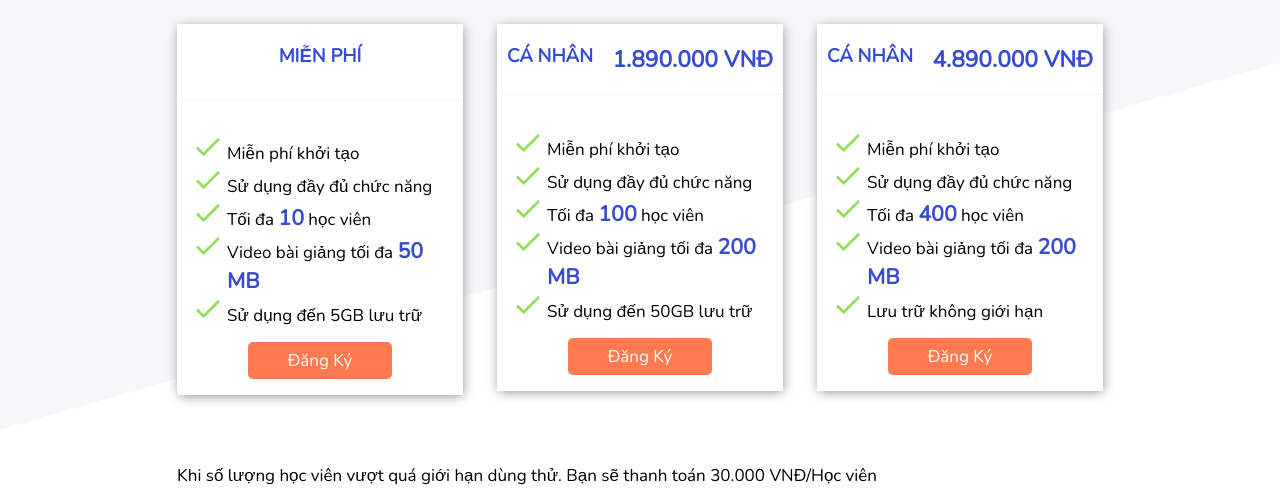
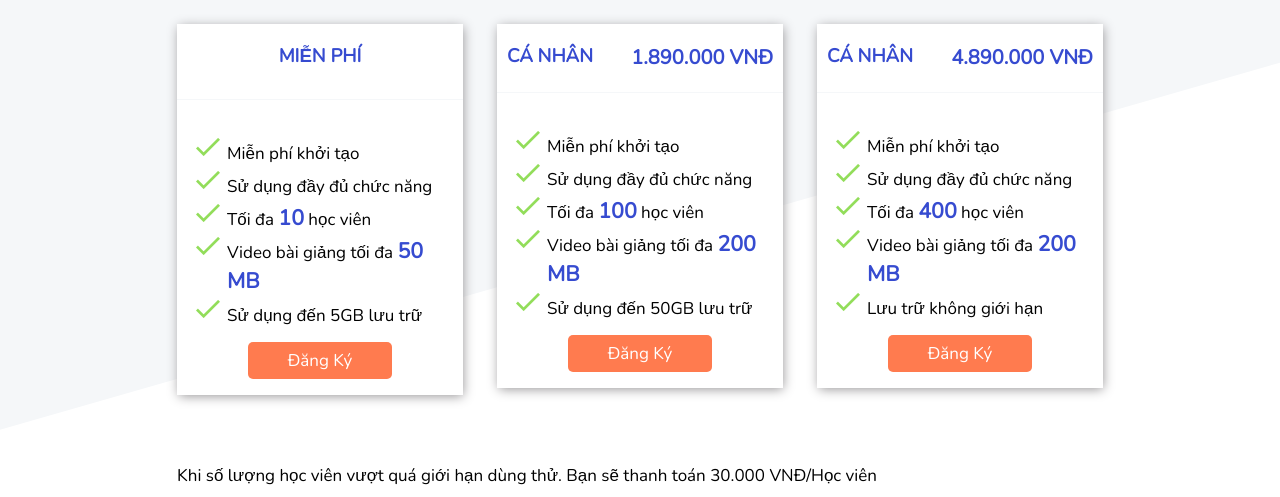
Before and after one commit to sangcu/nguyentuantien.github.io, a website: page price.html in a window 1280 px wide. Shown: the part 245-742 px from the top of the page. Drawn offline with nearby package versions, Linux system fonts and the light colour scheme.

Commit message:
fix price box

```diff
--- a/css/price.scss
+++ b/css/price.scss
@@ -41,7 +41,7 @@ $button-register-hover:#0f28c4;
     }
     .second{
             font-weight: bold;
-            font-size: 17pt;
+            font-size: 15pt;
         }
     hr{
         background-color: $color-background;
```
Also changed, not shown: css/price.css.
